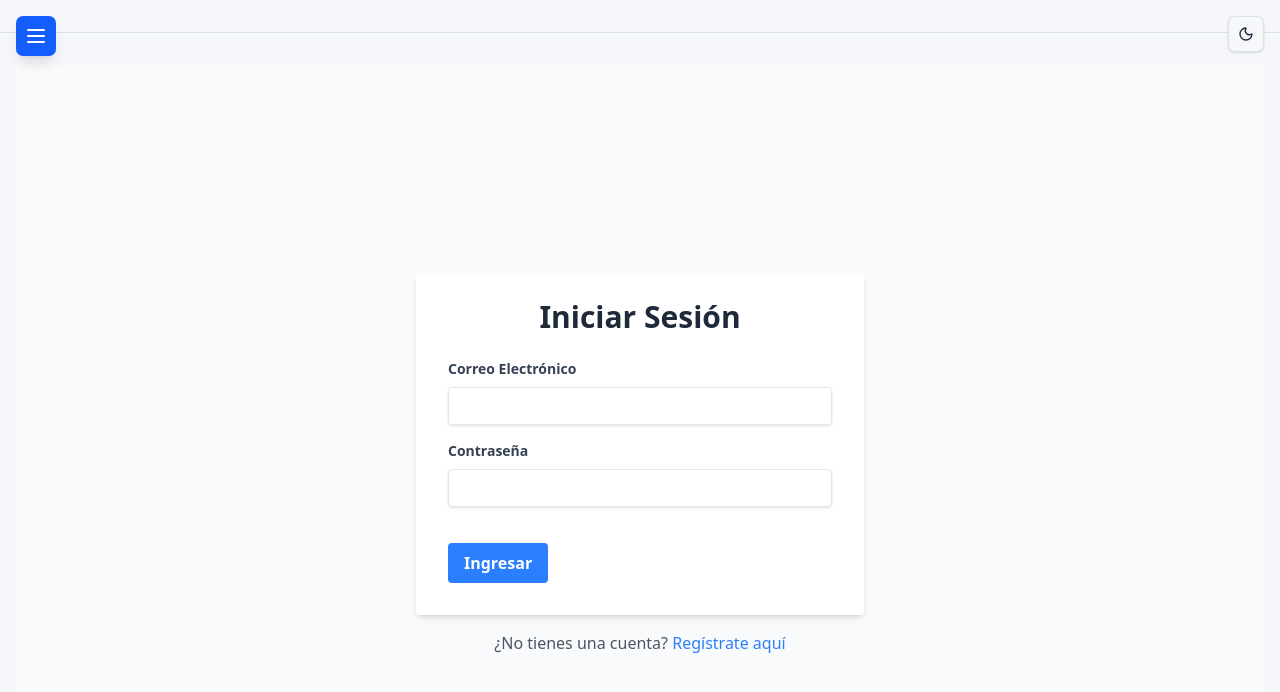
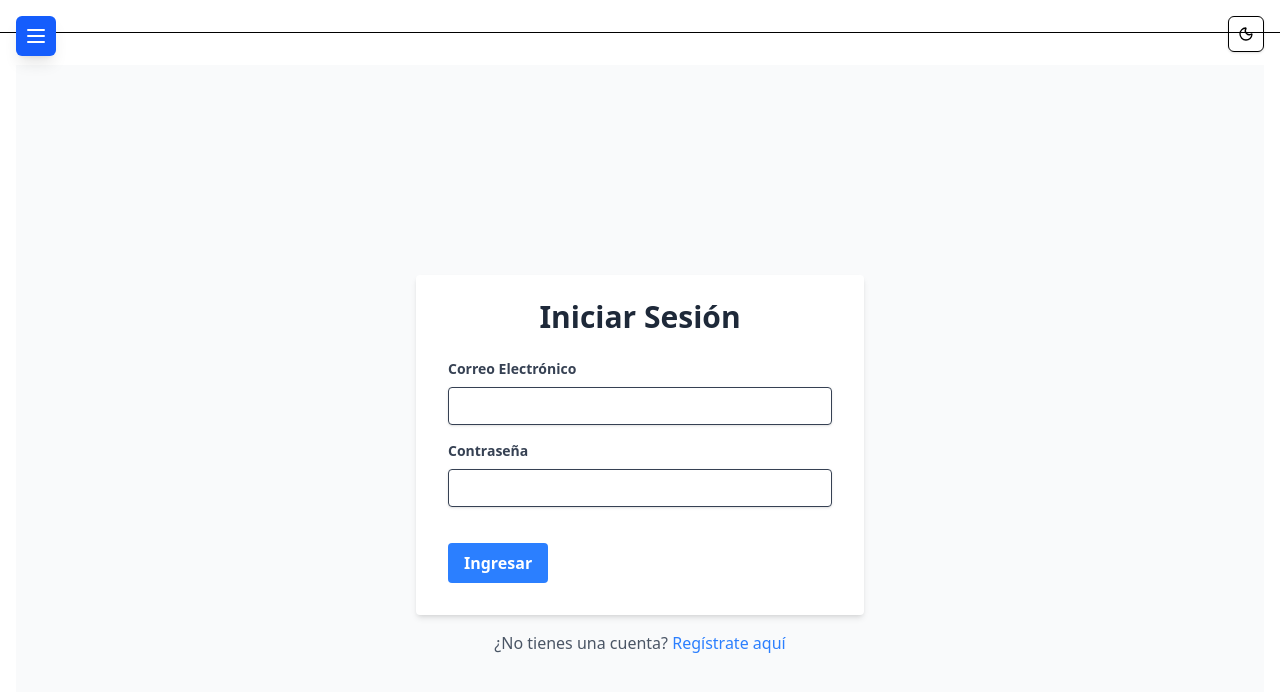
Before and after one commit to wowfoxz/Botiquin, a Next.js app in the folder med-manager/: page /login in a window 1280 px wide. Shown: the top 692 px of the page. Built offline with nearby package versions, Linux system fonts and the light colour scheme.

Commit message:
[CHANGE] paleta de colores

```diff
--- a/med-manager/src/app/globals.css
+++ b/med-manager/src/app/globals.css
@@ -1,80 +1,66 @@
 @import "tailwindcss";
-@import "tw-animate-css";
-@import "./tw-reset.css";
 
-@custom-variant dark (&:is(.dark *));
+/* ===== VARIABLES CSS PARA MODO CLARO ===== */
+:root {
+  --color-primary-soft-blue: #a2d5ff;
+  --color-primary-lavender: #d8c5f7;
+  --color-secondary-mint: #b5f2d9;
+  --color-secondary-coral: #ffb5b5;
+  --color-additional-purple: #a399ef;
+  --color-additional-dark-blue: #0a1123;
+  --color-additional-bright-blue: #717ff9;
 
-:root {
-  /* ---- MODO CLARO ---- */
-  --fondo-primario: #f5f7fa;
-  --fondo-secundario: #e2e8f0;
-  --texto-primario: #1e293b;
-  --texto-secundario: #64748b;
+  --color-surface-primary: #ffffff;
+  --color-surface-secondary: #f8fafc;
+  --color-surface-tertiary: #f1f5f9;
+  --color-surface-interactive: #e2e8f0;
 
-  --color-primario: #0a7bff;
-  --color-secundario: #2ecc71;
-  --color-acento: #9b59b6;
-  --color-advertencia: #ff6b35;
-  --color-error: #e74c3c;
-  --color-neutro: #7f8c8d;
+  --color-text-primary: #0f172a;
+  --color-text-secondary: #475569;
+  --color-text-tertiary: #64748b;
+  --color-text-inverse: #ffffff;
 
-  --blanco: #ffffff;
-  --radius: 0.5rem;
+  --color-border-primary: #e2e8f0;
+  --color-border-secondary: #cbd5e1;
+  --color-border-focus: var(--color-primary-soft-blue);
 
-  /* Variables para focus ring */
-  --ring: var(--color-primario);
+  --color-success: #10b981;
+  --color-warning: #f59e0b;
+  --color-error: #ef4444;
+  --color-info: var(--color-additional-bright-blue);
 }
 
-.dark {
-  /* ---- MODO OSCURO ---- */
-  --fondo-primario: #0f172a;
-  --fondo-secundario: #1e293b;
-  --texto-primario: #f1f5f9;
-  --texto-secundario: #cbd5e1;
+/* ===== MODO OSCURO ===== */
+@media (prefers-color-scheme: dark) {
+  :root {
+    --color-surface-primary: #0f172a;
+    --color-surface-secondary: #1e293b;
+    --color-surface-tertiary: #334155;
+    --color-surface-interactive: #475569;
 
-  --color-primario: #4da6ff;
-  --color-secundario: #55d98d;
-  --color-acento: #b07cc7;
-  --color-advertencia: #ff8c66;
-  --color-error: #ff6b6b;
-  --color-neutro: #94a3b8;
+    --color-text-primary: #f8fafc;
+    --color-text-secondary: #cbd5e1;
+    --color-text-tertiary: #94a3b8;
+    --color-text-inverse: #0f172a;
 
-  --blanco: #f8fafc;
-
-  /* Variables para focus ring en modo oscuro */
-  --ring: var(--color-primario);
+    --color-border-primary: #334155;
+    --color-border-secondary: #475569;
+    --color-border-focus: var(--color-primary-lavender);
+  }
 }
 
-@theme inline {
-  --color-background: var(--fondo-primario);
-  --color-foreground: var(--texto-primario);
-  --color-primary: var(--color-primario);
-  --color-secondary: var(--color-secundario);
-  --color-accent: var(--color-acento);
-  --color-destructive: var(--color-error);
-  --color-warning: var(--color-advertencia);
-  --color-muted: var(--color-neutro);
-  --color-border: color-mix(in srgb, var(--color-neutro) 20%, transparent);
-  --color-ring: var(--ring);
-  --radius-sm: calc(var(--radius) - 2px);
-  --radius-md: calc(var(--radius) - 1px);
-  --radius-lg: var(--radius);
-  --radius-xl: calc(var(--radius) + 2px);
+/* ===== MAPEO DE COLORES EN TAILWIND V4 ===== */
+@theme {
+  --color-primary-500: var(--color-primary-soft-blue);
+  --color-secondary-500: var(--color-secondary-mint);
+  --color-accent-500: var(--color-secondary-coral);
+  --color-surface-primary: var(--color-surface-primary);
+  --color-surface-secondary: var(--color-surface-secondary);
+  --color-text-primary: var(--color-text-primary);
+  --color-text-secondary: var(--color-text-secondary);
+  --color-border-primary: var(--color-border-primary);
+  --color-success: var(--color-success);
+  --color-warning: var(--color-warning);
+  --color-error: var(--color-error);
+  --color-info: var(--color-info);
 }
-
-@layer base {
-  * {
-    border-color: var(--color-border);
-  }
-  body {
-    background-color: var(--fondo-primario);
-    color: var(--texto-primario);
-  }
-
-  /* Asegurar que el botón de tema sea visible */
-  .theme-toggle-button {
-    display: flex;
-    align-items: center;
-    justify-content: center;
-  }
-}
```
